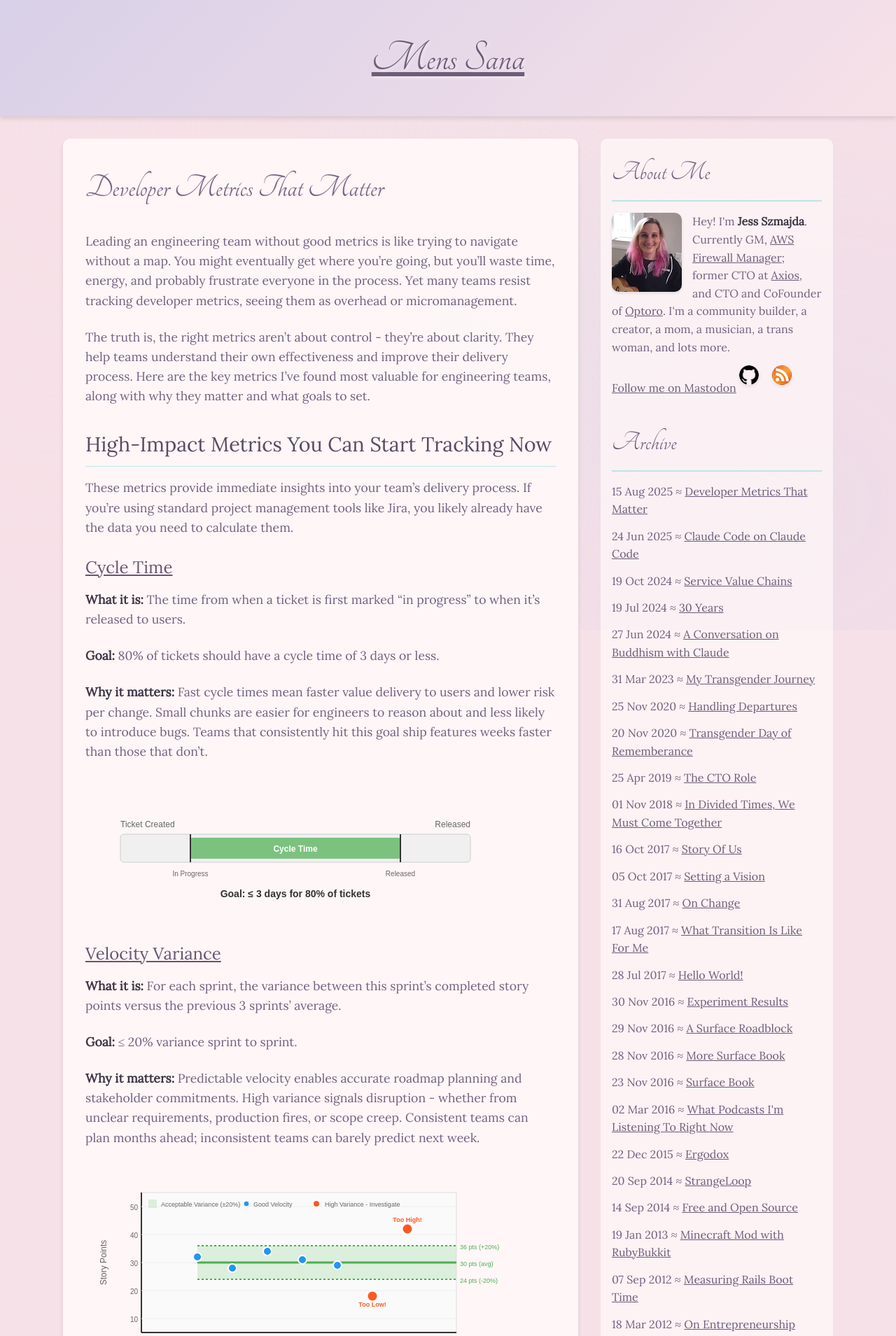
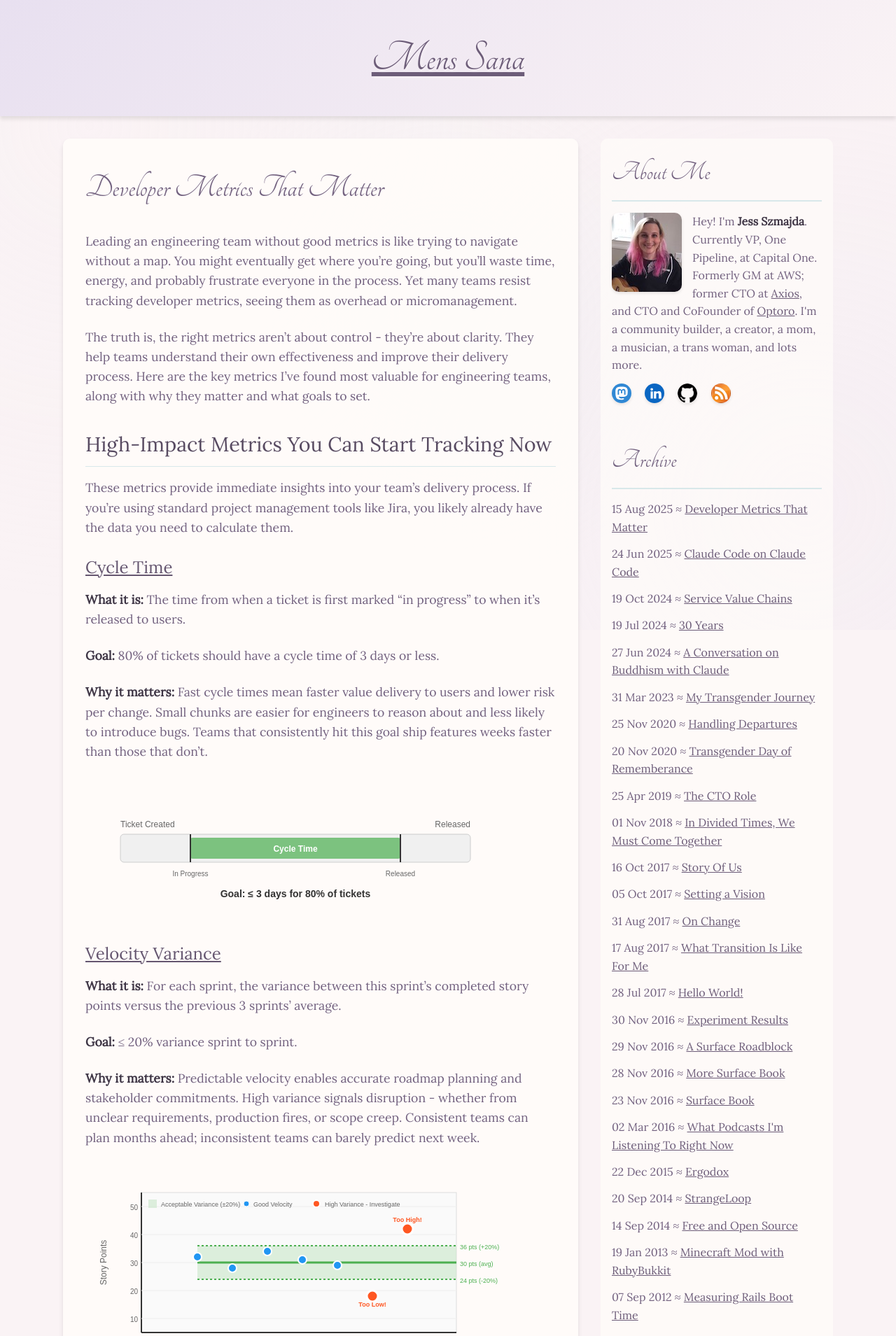
Before and after one commit to jszmajda/blog, a Jekyll site: the page built from essays/_posts/2025-08-15-all-the-metrics.md, in a window 1280 px wide. Shown: the top 1909 px of the page at 70% size. Built offline with Jekyll 4.4.1, drawn with Linux system fonts in a browser that asks for light colours; some web fonts are replaced; comment, search, counter and statistics services are not loaded; some of the changed text lies outside the part shown.

Commit message:
Polish blog design and update social links
- Soften pink/purple color palette for more subtle aesthetic
- Remove Disqus comments integration
- Add Mastodon and LinkedIn social icons with proper SVGs
- Update bio with current role

🤖 Generated with [Claude Code](https://claude.com/claude-code)

Co-Authored-By: Claude <noreply@anthropic.com>

```diff
--- a/_layouts/default.html
+++ b/_layouts/default.html
@@ -76,12 +76,13 @@ site_title: Mens Sana
             <li class="abtme">
               <img src="/img/tiny-profile.jpg" style="float: left; border-radius: 10px" width="100" height="113"/>
               Hey! I'm <strong>Jess Szmajda</strong>.
-              Currently GM, <a href="https://aws.amazon.com/firewall-manager/">AWS Firewall Manager</a>; former CTO at <a href="https://axios.com">Axios</a>, and CTO and CoFounder of <a href="https://optoro.com">Optoro</a>.
+              Currently VP, One Pipeline, at Capital One. Formerly GM at AWS; former CTO at <a href="https://axios.com">Axios</a>, and CTO and CoFounder of <a href="https://optoro.com">Optoro</a>.
               I'm a community builder, a creator, a mom, a musician, a trans woman, and lots more.
             </li>
 
             <li class="contacto">
-              <a rel="me" href="https://hachyderm.io/@jess">Follow me on Mastodon</a>
+              <a rel="me" href="https://hachyderm.io/@jess"><img alt="Mastodon" src="/img/mastodon.svg" width="28" height="28"/></a>
+              <a href="https://www.linkedin.com/in/jszmajda"><img alt="LinkedIn" src="/img/linkedin.svg" width="28" height="28"/></a>
               <a href="http://github.com/jszmajda"><img alt="Github" src="/img/github.png" width="28" height="28"/></a>
               <a href="http://feeds.feedburner.com/loki/DqPy"><img alt="RSS" src="/img/feed-icon-28x28.png" width="28" height="28"/></a>
             </li>
--- a/_layouts/post.html
+++ b/_layouts/post.html
@@ -6,20 +6,4 @@ layout: default
     <h2>{{ page.title }}</h2>
 
     {{ content }}
-
-    <div id="disqus_thread"></div>
-    <script type="text/javascript">
-        /* * * CONFIGURATION VARIABLES: EDIT BEFORE PASTING INTO YOUR WEBPAGE * * */
-        var disqus_shortname = 'joshszmajda'; // required: replace example with your forum shortname
-
-        /* * * DON'T EDIT BELOW THIS LINE * * */
-        (function() {
-            var dsq = document.createElement('script'); dsq.type = 'text/javascript'; dsq.async = true;
-            dsq.src = 'https://' + disqus_shortname + '.disqus.com/embed.js';
-            (document.getElementsByTagName('head')[0] || document.getElementsByTagName('body')[0]).appendChild(dsq);
-        })();
-    </script>
-    <noscript>Please enable JavaScript to view the <a href="https://disqus.com/?ref_noscript">comments powered by Disqus.</a></noscript>
-    <a href="https://disqus.com" class="dsq-brlink">comments powered by <span class="logo-disqus">Disqus</span></a>
-
   </div>
--- a/css/main.sass
+++ b/css/main.sass
@@ -3,12 +3,12 @@
 ---
 
 // Enhanced Pastel Watercolor Theme inspired by Gris
-$pastel-purple: #D8D0E8
-$pastel-pink: #F7E1E8
+$pastel-purple: #E8E0F0
+$pastel-pink: #FAF3F5
 $deep-purple: darken(#8C7A99, 10%)
-$light-blue: #BFE3E8
-$soft-white: #FFF9F9
-$accent-orange: #FFCDB2
+$light-blue: #D8E8EA
+$soft-white: #FFFCFA
+$accent-rose: #F0E0E5
 
 $header-background-color: $pastel-purple
 $body-background-color: $pastel-pink
@@ -239,7 +239,7 @@ body::before
   left: 0
   right: 0
   bottom: 0
-  background: radial-gradient(circle at 10% 20%, rgba($pastel-pink, 0.3) 0%, transparent 50%), radial-gradient(circle at 90% 80%, rgba($pastel-purple, 0.3) 0%, transparent 50%), radial-gradient(circle at 50% 50%, rgba($light-blue, 0.2) 0%, transparent 50%)
+  background: radial-gradient(circle at 10% 20%, rgba($pastel-pink, 0.2) 0%, transparent 50%), radial-gradient(circle at 90% 80%, rgba($pastel-purple, 0.2) 0%, transparent 50%), radial-gradient(circle at 50% 50%, rgba($light-blue, 0.15) 0%, transparent 50%)
   pointer-events: none
 
 ul.index-posts li
```
Also changed, not shown: index.html (+0 -10 lines), img/linkedin.svg (added), img/mastodon.svg (added).
